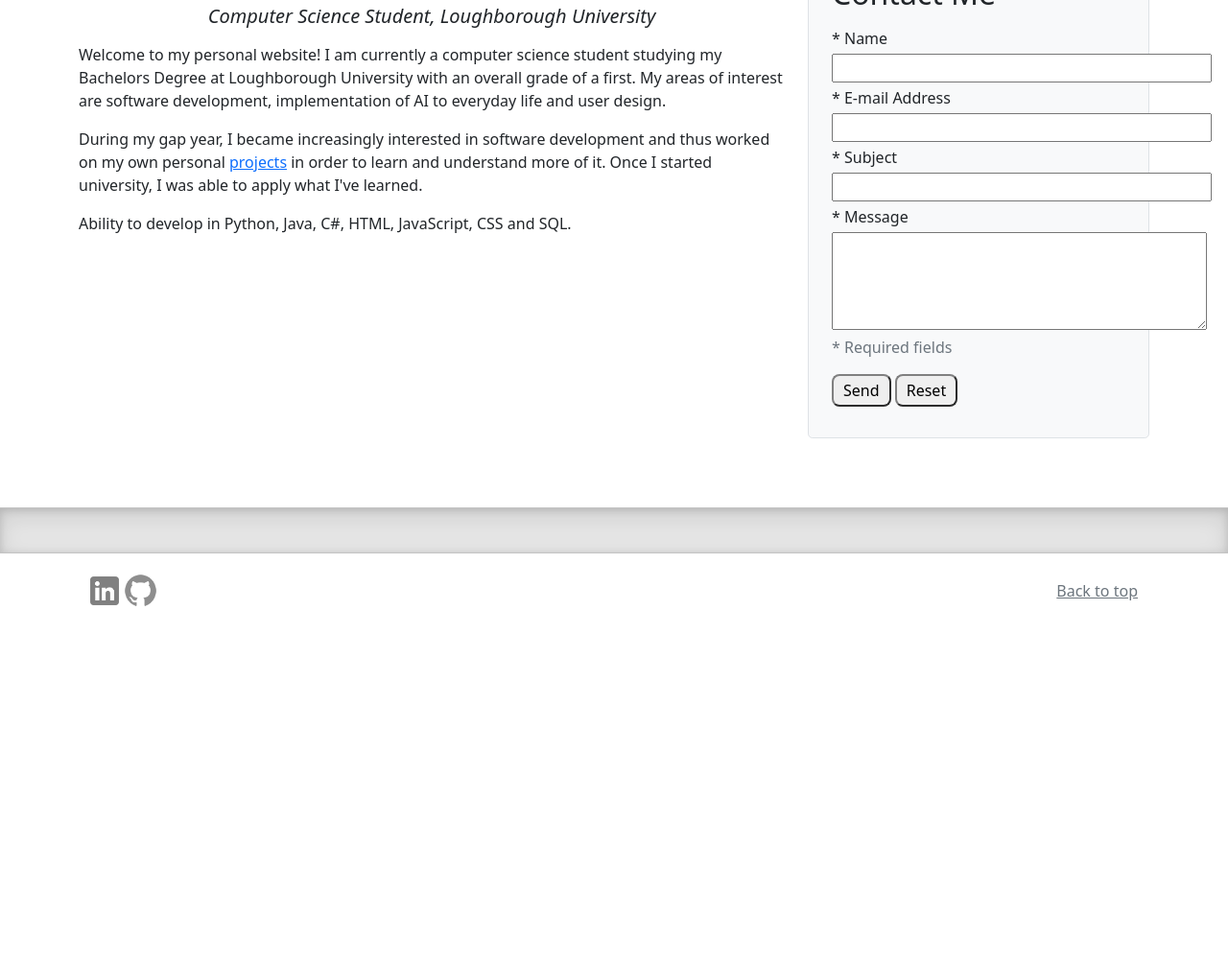
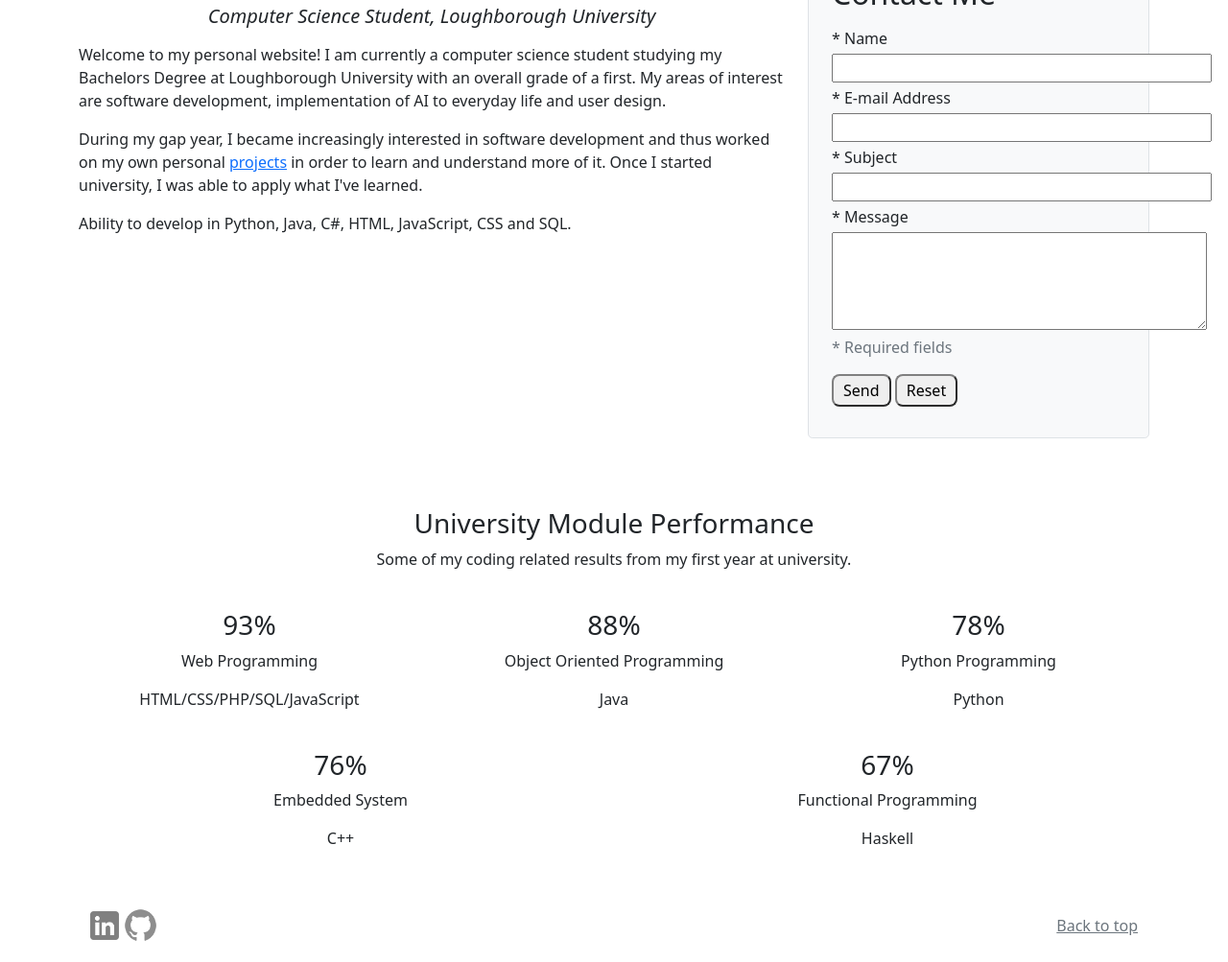
Before and after one commit to marioportillohernaiz/marioportillohernaiz.github.io, a plain HTML site: page index.html in a window 1280 px wide. Shown: the part 187-1190 px from the top of the page at 96% size. Before the commit the page ends 841 px from the top, so only its background shows below. Drawn offline with nearby package versions, Linux system fonts and the light colour scheme.

Commit message:
Update index.html

```diff
--- a/index.html
+++ b/index.html
@@ -104,10 +104,39 @@
 			</div>
 		</div>
     </div>
+	<h3 class="text-center pt-4">University Module Performance</h3>
+	<p class="text-center pb-4">Some of my coding related results from my first year at university.</p>
+	<div class="row pb-2">
+		<div class="col-lg-4">
+			<h3 class="fw-normal text-center">93%</h3>
+			<p class="fw-normal text-center">Web Programming</p>
+			<p class="fw-normal text-center">HTML/CSS/PHP/SQL/JavaScript</p>
+		</div>
+		<div class="col-lg-4">
+			<h3 class="fw-normal text-center">88%</h3>
+			<p class="fw-normal text-center">Object Oriented Programming</p>
+			<p class="fw-normal text-center">Java</p>
+		</div>
+		<div class="col-lg-4">
+			<h3 class="fw-normal text-center">78%</h3>
+			<p class="fw-normal text-center">Python Programming</p>
+			<p class="fw-normal text-center">Python</p>
+		</div>
+	</div>
+	<div class="row pt-3">
+		<div class="col-lg-6">
+			<h3 class="fw-normal text-center">76%</h3>
+			<p class="fw-normal text-center">Embedded System</p>
+			<p class="fw-normal text-center">C++</p>
+		</div>
+		<div class="col-lg-6">
+			<h3 class="fw-normal text-center">67%</h3>
+			<p class="fw-normal text-center">Functional Programming</p>
+			<p class="fw-normal text-center">Haskell</p>
+		</div>
+	</div>
 </div>
 </main>
-
-<div class="b-example-divider"></div>
 
 <div class="container">
 <div class="container">
```
